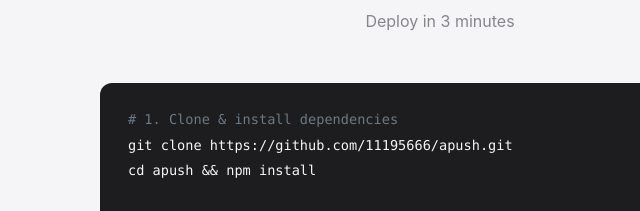
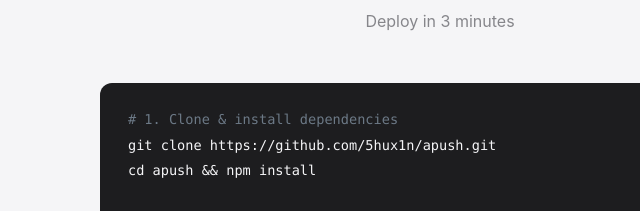
Before and after one commit to 5hux1n/apush, a website: page index.html in a window 1280 px wide. Shown: the part 3526-3737 px from the top of the page, 200-840 px from the left. Drawn offline with Linux system fonts and the light colour scheme.

Commit message:
chore: canonicalize GitHub handle to 5hux1n (account renamed)

```diff
--- a/index.html
+++ b/index.html
@@ -89,7 +89,7 @@ a:hover { text-decoration: underline; }
   <h1><span>aPush</span> <span data-i18n="hero.title">— 消息推送中转站</span></h1>
   <p class="tagline" data-i18n="hero.sub">自托管的推送通知中继服务。一次接入，多通道智能分发，数据全部自有。</p>
   <div class="btn-group">
-    <a href="https://github.com/11195666/apush" class="btn btn-primary">
+    <a href="https://github.com/5hux1n/apush" class="btn btn-primary">
       <svg width="18" height="18" viewBox="0 0 24 24" fill="currentColor"><path d="M12 0c-6.626 0-12 5.373-12 12 0 5.302 3.438 9.8 8.207 11.387.599.111.793-.261.793-.577v-2.234c-3.338.726-4.033-1.416-4.033-1.416-.546-1.387-1.333-1.756-1.333-1.756-1.089-.745.083-.729.083-.729 1.205.084 1.839 1.237 1.839 1.237 1.07 1.834 2.807 1.304 3.492.997.107-.775.418-1.305.762-1.604-2.665-.305-5.467-1.334-5.467-5.931 0-1.311.469-2.381 1.236-3.221-.124-.303-.535-1.524.117-3.176 0 0 1.008-.322 3.301 1.23.957-.266 1.983-.399 3.003-.404 1.02.005 2.047.138 3.006.404 2.291-1.552 3.297-1.23 3.297-1.23.653 1.653.242 2.874.118 3.176.77.84 1.235 1.911 1.235 3.221 0 4.609-2.807 5.624-5.479 5.921.43.372.823 1.102.823 2.222v3.293c0 .319.192.694.801.576 4.765-1.589 8.199-6.086 8.199-11.386 0-6.627-5.373-12-12-12z"/></svg>
       GitHub
     </a>
@@ -242,7 +242,7 @@ a:hover { text-decoration: underline; }
   <h2 data-i18n="qs.title">快速开始</h2>
   <p class="subtitle" data-i18n="qs.sub">3 分钟完成部署</p>
   <div class="code-block"><span class="c1"># 1. <span data-i18n="qs.step1">克隆并安装依赖</span></span>
-<span class="c2">git clone https://github.com/11195666/apush.git</span>
+<span class="c2">git clone https://github.com/5hux1n/apush.git</span>
 <span class="c2">cd apush && npm install</span>
 
 <span class="c1"># 2. <span data-i18n="qs.step3">配置环境变量</span></span>
@@ -262,7 +262,7 @@ a:hover { text-decoration: underline; }
 
 <footer class="footer">
   <div class="links">
-    <a href="https://github.com/11195666/apush">GitHub</a>
+    <a href="https://github.com/5hux1n/apush">GitHub</a>
     <a href="https://apush.cn">Website</a>
   </div>
   <p>Powered By aPush @2026 · MIT License</p>
--- a/package.json
+++ b/package.json
@@ -14,7 +14,7 @@
     "bark",
     "self-hosted"
   ],
-  "author": "11195666",
+  "author": "5hux1n",
   "license": "MIT",
   "dependencies": {
     "axios": "^1.13.4",
```
Also changed, not shown: README.md, 1 other file.
